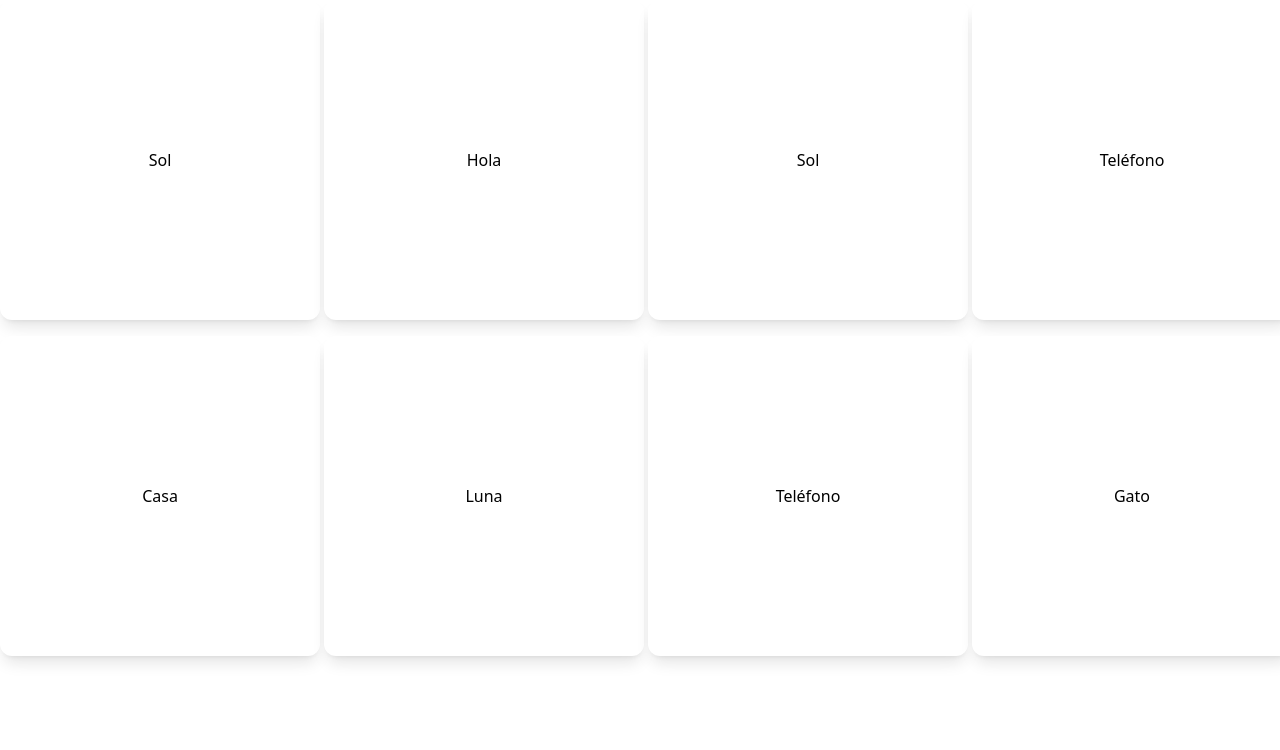
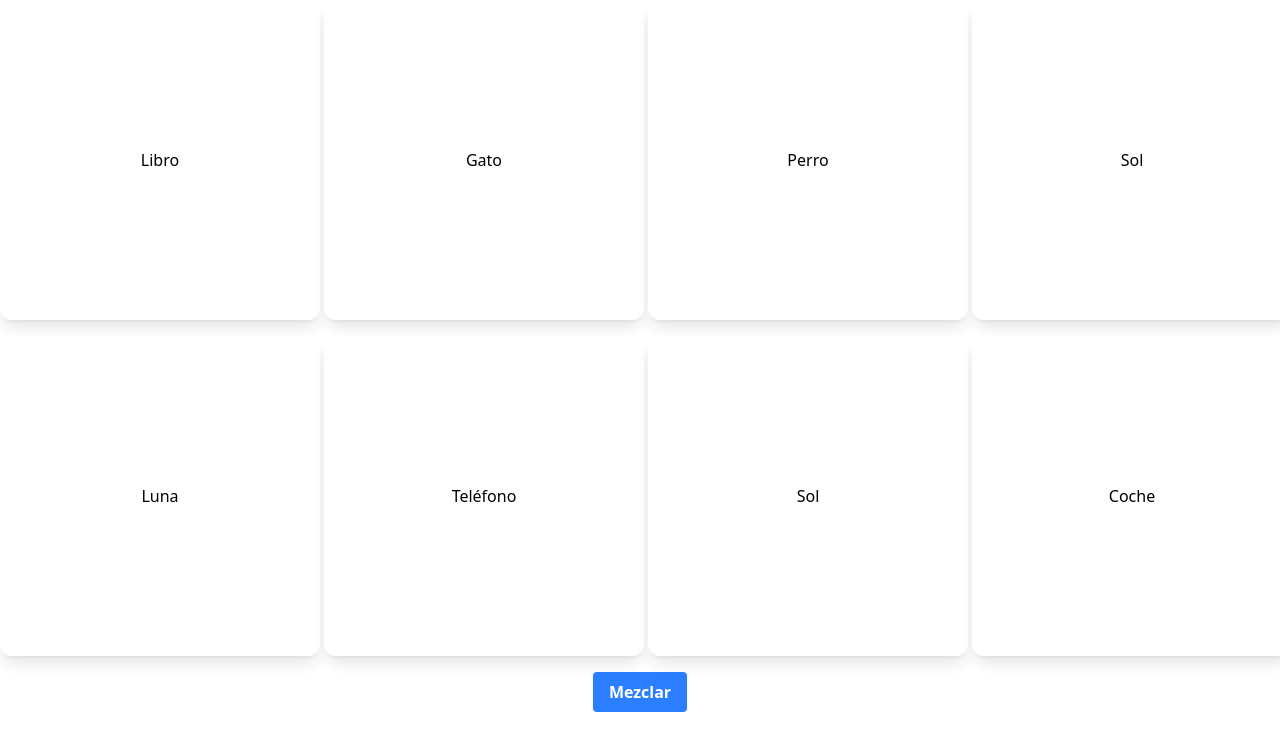
Before and after one commit to juancmdev/english_cards_react, a React (Vite) app: page / in a window 1280 px wide. Shown: the top 750 px of the page. Built offline with nearby package versions, Linux system fonts and the light colour scheme.

Commit message:
Update CardApp.jsx

```diff
--- a/src/components/CardApp.jsx
+++ b/src/components/CardApp.jsx
@@ -3,8 +3,6 @@ import Flashcard from "./Flashcard";
 
 
 const CardApp = () => {
-    const [currentPage, setCurrentPage] = useState(0);
-    const cadsPerPage = 8;
 
     const cardData = [
         {
@@ -70,19 +68,35 @@ const CardApp = () => {
         return array;
     };
 
-    const shuffledCards = shuffleArray([...cardData]);
+    const [shuffledCards, setShufledCards] = useState(() => shuffleArray(cardData)) ;
 
+    const handleShuffle = () => {
+        setShufledCards(shuffleArray(cardData));
+    };
+
+    const [currentPage, setCurrentPage] = useState(0);
+    const cadsPerPage = 8;
 
     const startIndex = currentPage * cadsPerPage;
     const endIndex = startIndex + cadsPerPage;
     const currentCards = shuffledCards.slice(startIndex, endIndex);
 
   return (
-    <div className="mx-auto grid sm:grid-cols-2 md:grid-cols-3 lg:grid-cols-4 gap-4">
-      {currentCards.map((card, index) => (
-        <Flashcard key={index} cardData={card} />
-      ))}
-    </div>
+    <>
+        <div className="mx-auto grid sm:grid-cols-2 md:grid-cols-3 lg:grid-cols-4 gap-4">
+            {currentCards.map((card, index) => (
+                <Flashcard key={index} cardData={card} />
+            ))}
+        </div>
+        <div className="flex justify-center p-4">
+            <button
+            onClick={handleShuffle}
+            className="bg-blue-500 hover:bg-blue-700 text-white font-bold py-2 px-4 rounded"
+            >
+            Mezclar
+            </button>
+        </div>
+    </>
   );
 };
 
```
